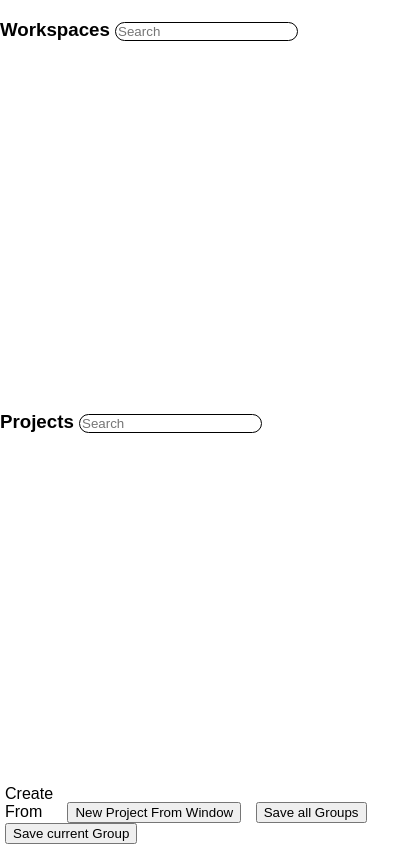
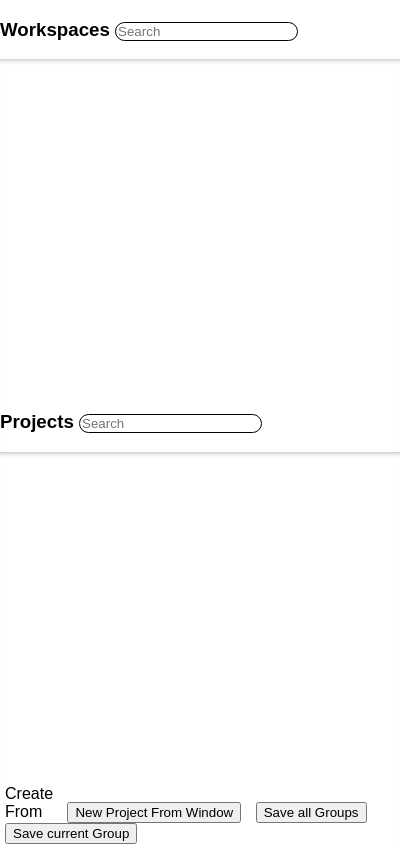
Before and after one commit to funblaster22/SessionSaver, a browser extension: page popup.html in a window 400 px wide. Drawn offline with Linux system fonts and the light colour scheme.

Commit message:
Shadow on scroll elements

```diff
--- a/popup.css
+++ b/popup.css
@@ -20,19 +20,34 @@ button, label {
     border: 1px solid;
 }
 
+/* https://stackoverflow.com/a/44794221 will not work b/c background is rendered behind content */
+.content {
+    overflow-y: auto;
+    position: relative;
+    flex-basis: 0;
+}
+.content::before {
+    content: "";
+    position: fixed;
+    width: 100%;
+    height: 100%;  /* Height is dynamically set by js */
+    box-shadow: inset black 0 -6px 10px -10px, inset black 0 6px 10px -10px;
+    pointer-events: none;
+}
+.content label {
+    display: block;
+}
+
 /* Workspace styling */
 #workspaces {
     flex-grow: 1;
-    height: 0;
+    /* max-height: 100%; */
 }
 
 /* Projects styling */
 #projects {
     flex-grow: 1;
-    height: 0;
-}
-#projects label {
-    display: block;
+    /* max-height: 100%; */
 }
 #projects button {
     cursor: move;
--- a/popup.js
+++ b/popup.js
@@ -106,4 +106,12 @@ window.onload = () => {
   document.getElementById('allGrps').onclick = addAllGroups;
   document.getElementById('curGrp').onclick = addCurrentGroup;
   document.onkeydown = document.onkeyup = ev => ctrlPressed = ev.ctrlKey;
+
+  // Set scroll shadow height
+  for (const rule of document.styleSheets[0].cssRules) {
+    if (rule.selectorText === '.content::before') {
+      rule.style.height = document.querySelector('.content').getBoundingClientRect().height + 'px';
+      break;
+    }
+  }
 };
```
